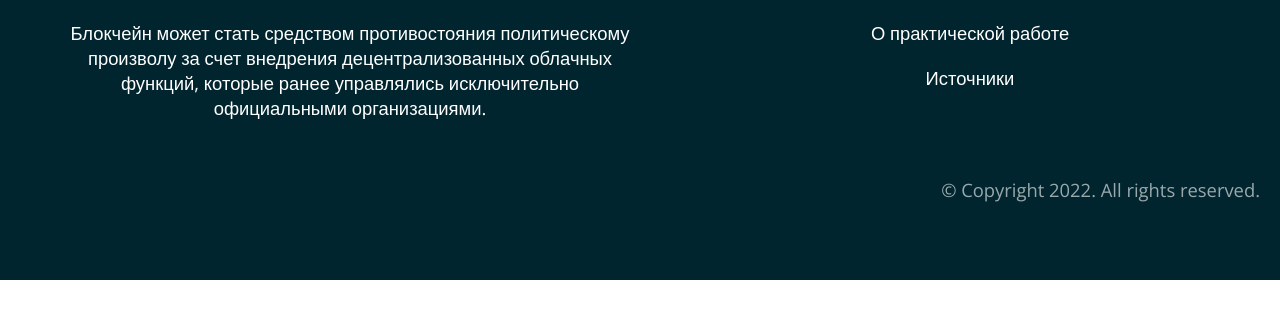
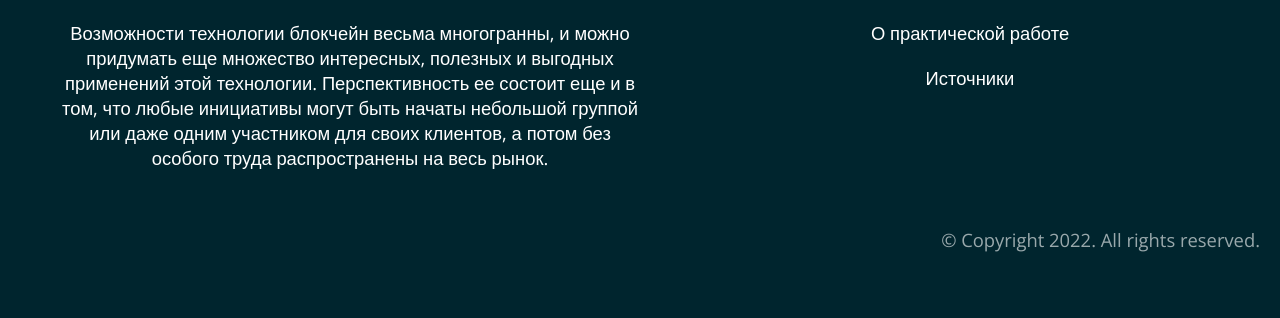
Before and after one commit to yugld/practice_landing_2, a plain HTML site: page index.html in a window 1280 px wide. Shown: the part 3799-4117 px from the top of the page. Before the commit the page ends 4079 px from the top, so only its background shows below. Drawn offline with nearby package versions, Linux system fonts and the light colour scheme.

Commit message:
change c

```diff
--- a/index.html
+++ b/index.html
@@ -182,8 +182,10 @@
       <div class="flex align-start">
         <ul>
           <li>
-            Блокчейн может стать средством противостояния политическому произволу за счет внедрения децентрализованных
-            облачных функций, которые ранее управлялись исключительно официальными организациями.
+            Возможности технологии блокчейн весьма многогранны, и можно придумать еще множество интересных, полезных и
+            выгодных применений этой технологии. Перспективность ее состоит еще и в том, что любые инициативы могут быть
+            начаты небольшой группой или даже одним участником для своих клиентов, а потом без особого труда
+            распространены на весь рынок.
           </li>
         </ul>
         <ul>
```
